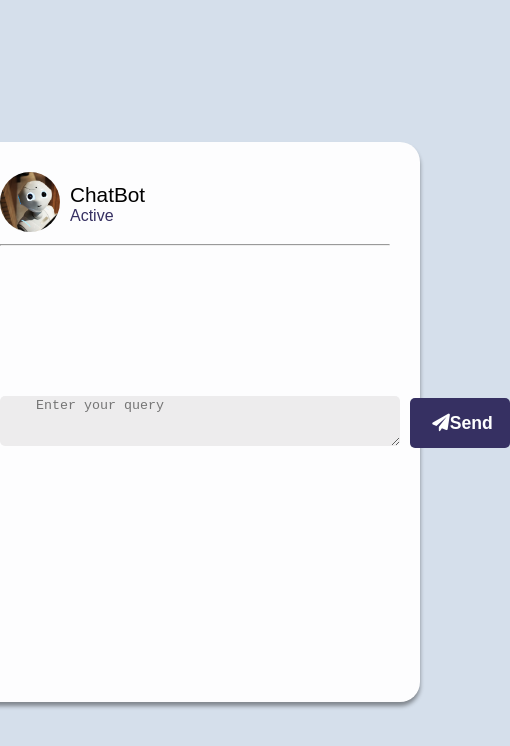
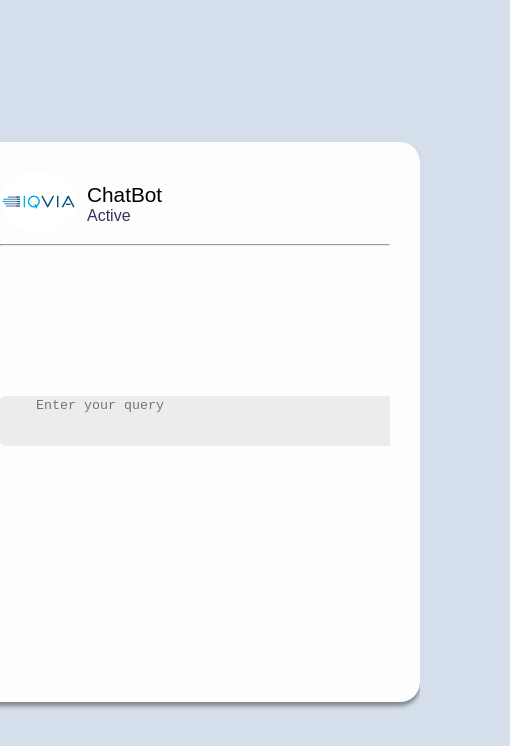
Before and after one commit to tonyvargese/chat-bot, a React (Create React App) app in the folder frontend/: page / in a window 390 px wide. Shown: the top 746 px of the page, 510 px wide, since content can reach past the window. Built offline with nearby package versions, Linux system fonts and the light colour scheme.

Commit message:
wrapper are responsive to content

```diff
--- a/frontend/src/App.js
+++ b/frontend/src/App.js
@@ -2,6 +2,7 @@ import React, { useState, useRef } from "react";
 import axios from "axios";
 import "./index.css";
 import image from "./img/bot_image.jpg";
+import image1 from "./img/IQVIA.png"
 
 function App() {
     const [userQuery, setUserQuery] = useState("");
@@ -62,7 +63,7 @@ function App() {
                 <div className="content">
                     <div className="header">
                         <div className="img">
-                            <img src={image} alt="" />
+                            <img src={image1} alt="" />
                         </div>
 
 
--- a/frontend/src/index.css
+++ b/frontend/src/index.css
@@ -15,8 +15,13 @@ body{
 }
 .wrapper{
   width: 100%;
-  height: 500px;
-  max-width: 500px;
+  flex-direction: column; /* Stack children vertically */
+  display: flex;
+  flex-direction: column;
+  min-height: 500px;
+  /* height: 580px; */
+  height: auto; /* Allow height to grow based on content */
+  max-width: 577px;
   padding: 30px 30px;
   background:  #fdfdfe;
   border-radius: 20px;
@@ -27,7 +32,7 @@ body{
   align-items: center;
 }
 .wrapper .content .header .img img{
-  width: 60px;
+  width: 77px;
   height: 60px;
   object-fit: cover;
   border-radius: 50%;
@@ -114,3 +119,7 @@ table, th, td {
   border: 1px solid black;
   border-collapse: collapse;
 }
+.wrapper .content {
+  flex-grow: 1; /* This makes the content section grow to take available space */
+  overflow-y: auto; /* Add scrolling if content exceeds available height */
+}
```
Also changed, not shown: frontend/src/img/IQVIA.png (added).
